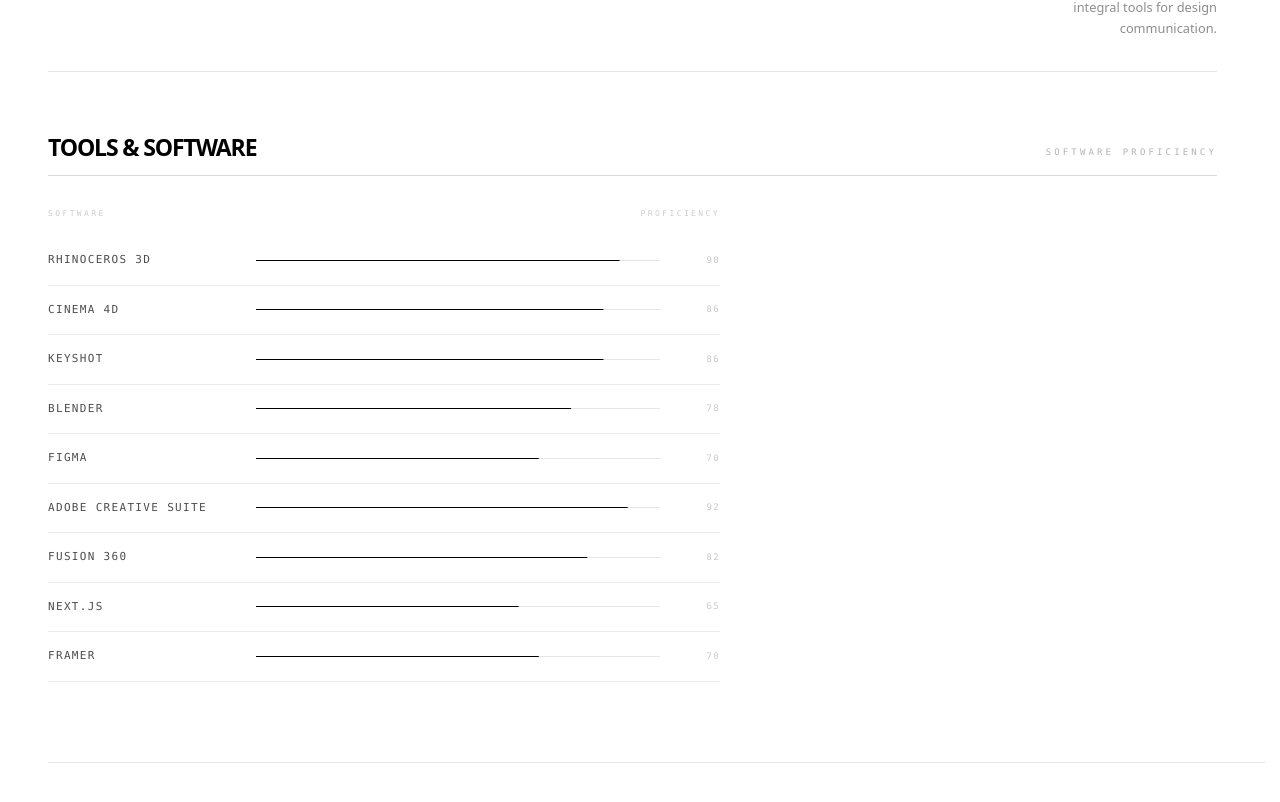
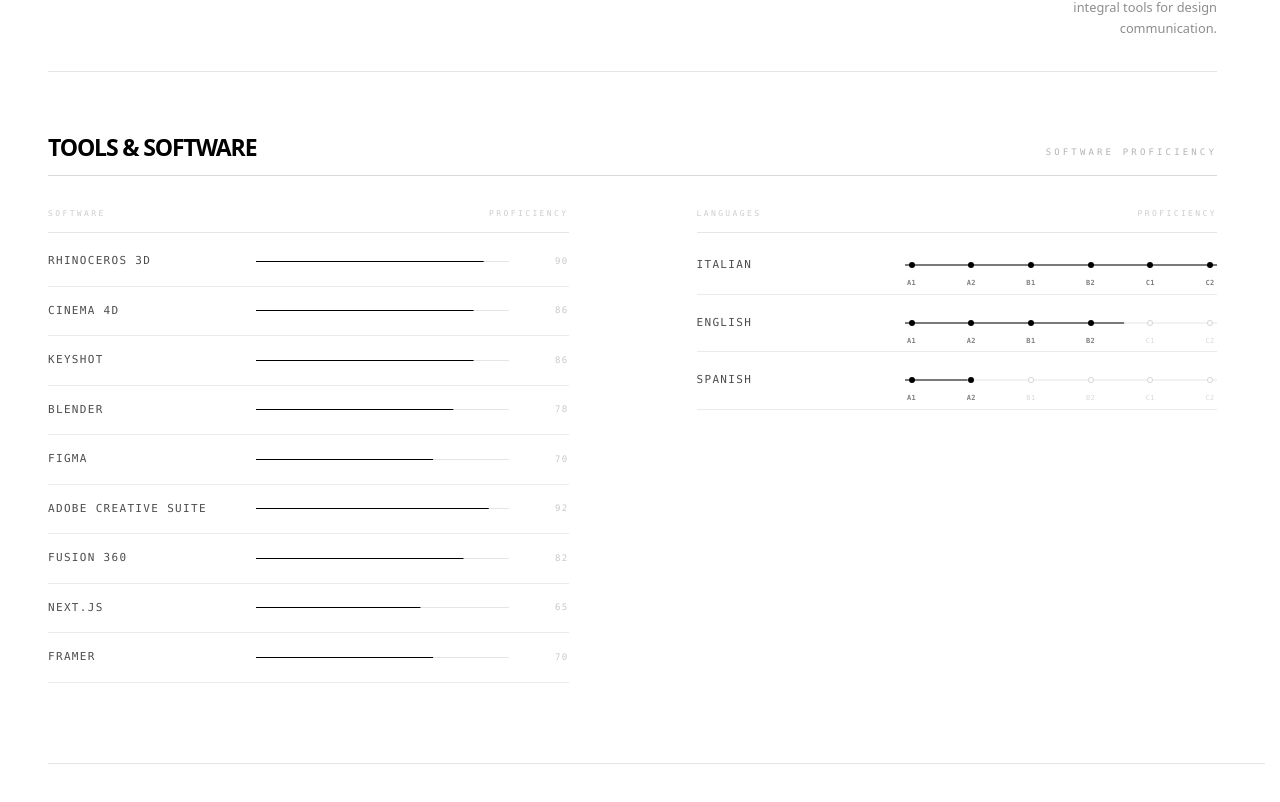
Before and after one commit to pietronascimben187-art/Pietro-Nascimben-Portfolio-2026, a Next.js app: page /about in a window 1280 px wide. Shown: the part 2699-3501 px from the top of the page. Built offline with nearby package versions, Linux system fonts and the light colour scheme.

Commit message:
Update About page: Add Languages section (node-based), update Education with bold languages and levels

```diff
--- a/src/app/about/page.tsx
+++ b/src/app/about/page.tsx
@@ -87,6 +87,15 @@
   { name: 'Framer',                level: 70 },
 ];
 
+// ─── Languages ───────────────────────────────────────────────────────────────
+const LANGUAGES = [
+  { name: 'Italian',  level: 'C2' },
+  { name: 'English',  level: 'B2', numericLevel: 3.5 }, // Metà tra B2 e C1
+  { name: 'Spanish',  level: 'A2' },
+];
+
+const CEFR_LEVELS = ['A1', 'A2', 'B1', 'B2', 'C1', 'C2'];
+
 // ─── Experience ──────────────────────────────────────────────────────────────
 const EXPERIENCE = [
   {
@@ -127,6 +136,7 @@
     period: 'Sep 2024 — Jul 2026 (expected)',
     current: true,
     desc: "Master's Degree in Product Design — Techno Bodies for Equal Futures",
+    language: "English",
   },
   {
     role: 'ISIA Roma Design',
@@ -134,6 +144,7 @@
     period: 'Oct 2021 — Oct 2024',
     current: false,
     desc: 'Academic Degree in Industrial Design — 1° Level',
+    language: "Italian",
   },
   {
     role: 'ITG Andrea Palladio',
@@ -190,12 +201,13 @@
 
 // ─── Timeline entry ───────────────────────────────────────────────────────────
 function TimelineEntry({
-  period, role, company, desc, current, index,
+  period, role, company, desc, language, current, index,
 }: {
   period: string;
   role: string;
   company: string;
   desc?: string;
+  language?: string;
   current?: boolean;
   index: number;
 }) {
@@ -249,7 +261,74 @@
           {desc}
         </p>
       )}
+
+      {/* Language */}
+      {language && (
+        <p
+          className="font-mono text-[9px] tracking-[0.18em] uppercase text-black/35 mt-1"
+        >
+          Language: <span className="font-bold text-black/60">{language}</span>
+        </p>
+      )}
     </motion.div>
+  );
+}
+
+function LanguageBar({ lang, index }: { lang: typeof LANGUAGES[0]; index: number }) {
+  const ref = useRef(null);
+  const inView = useInView(ref, { once: true, margin: '-6%' });
+  const activeIndex = (lang as any).numericLevel !== undefined
+    ? (lang as any).numericLevel
+    : CEFR_LEVELS.indexOf(lang.level);
+
+  return (
+    <div
+      ref={ref}
+      className="flex items-center gap-5 md:gap-8 py-5 border-b border-black/8"
+    >
+      {/* Lang name */}
+      <span
+        className="font-mono uppercase text-black/70 shrink-0 w-24 md:w-44"
+        style={{ fontSize: '11px', letterSpacing: '0.12em' }}
+      >
+        {lang.name}
+      </span>
+
+      {/* Nodes */}
+      <div className="flex-1 flex justify-between relative px-1">
+        {/* Connection Line (Track) */}
+        <div className="absolute top-1/2 left-0 w-full h-px bg-black/10 -translate-y-1/2" />
+
+        {/* Active Fill Line */}
+        <motion.div
+          className="absolute top-1/2 left-0 h-px bg-black -translate-y-1/2"
+          style={{ originX: 0, width: '100%' }}
+          initial={{ scaleX: 0 }}
+          animate={inView ? { scaleX: activeIndex / (CEFR_LEVELS.length - 1) } : { scaleX: 0 }}
+          transition={{ duration: 1.1, ease: [0.16, 1, 0.3, 1], delay: index * 0.1 }}
+        />
+
+        {CEFR_LEVELS.map((lvl, i) => {
+          const isActive = i <= activeIndex;
+          return (
+            <div key={lvl} className="relative flex flex-col items-center">
+              <motion.div
+                className={`w-1.5 h-1.5 rounded-full z-10 ${isActive ? 'bg-black' : 'bg-white border border-black/15'}`}
+                initial={{ scale: 0 }}
+                animate={inView ? { scale: 1 } : { scale: 0 }}
+                transition={{ duration: 0.4, delay: index * 0.1 + i * 0.05, ease: [0.16, 1, 0.3, 1] }}
+              />
+              <span
+                className={`absolute top-4 font-mono select-none ${isActive ? 'text-black/50 font-bold' : 'text-black/15'}`}
+                style={{ fontSize: '7px', letterSpacing: '0.05em' }}
+              >
+                {lvl}
+              </span>
+            </div>
+          );
+        })}
+      </div>
+    </div>
   );
 }
 
@@ -516,11 +595,12 @@
           </div>
         </FadeUp>
 
-        <FadeUp delay={0.08} className="mt-8 max-w-2xl">
-          {/* Column labels */}
-          <div className="flex items-center gap-5 md:gap-8 pb-3 mb-1">
+        <FadeUp delay={0.08} className="mt-8 flex flex-col md:flex-row gap-16 md:gap-32">
+          {/* LEFT: Tools & Software */}
+          <div className="flex-1">
+            <div className="flex items-center gap-5 md:gap-8 pb-3 mb-1 border-b border-black/10">
               <span
-              className="font-mono uppercase text-black/20 shrink-0 w-44"
+                className="font-mono uppercase text-black/20 shrink-0 w-32 md:w-44"
                 style={{ fontSize: '8px', letterSpacing: '0.3em' }}
               >
                 Software
@@ -532,11 +612,31 @@
                 Proficiency
               </span>
             </div>
-
-          {/* Skill bars */}
             {TOOLS.map((tool, i) => (
               <SkillBar key={tool.name} tool={tool} index={i} />
             ))}
+          </div>
+
+          {/* RIGHT: Languages */}
+          <div className="flex-1">
+            <div className="flex items-center gap-5 md:gap-8 pb-3 mb-1 border-b border-black/10">
+              <span
+                className="font-mono uppercase text-black/20 shrink-0 w-32 md:w-44"
+                style={{ fontSize: '8px', letterSpacing: '0.3em' }}
+              >
+                Languages
+              </span>
+              <span
+                className="flex-1 font-mono uppercase text-black/20 text-right"
+                style={{ fontSize: '8px', letterSpacing: '0.3em' }}
+              >
+                Proficiency
+              </span>
+            </div>
+            {LANGUAGES.map((lang, i) => (
+              <LanguageBar key={lang.name} lang={lang} index={i} />
+            ))}
+          </div>
         </FadeUp>
       </section>
 
```
Lines whose indentation alone changed are shown as unchanged.
